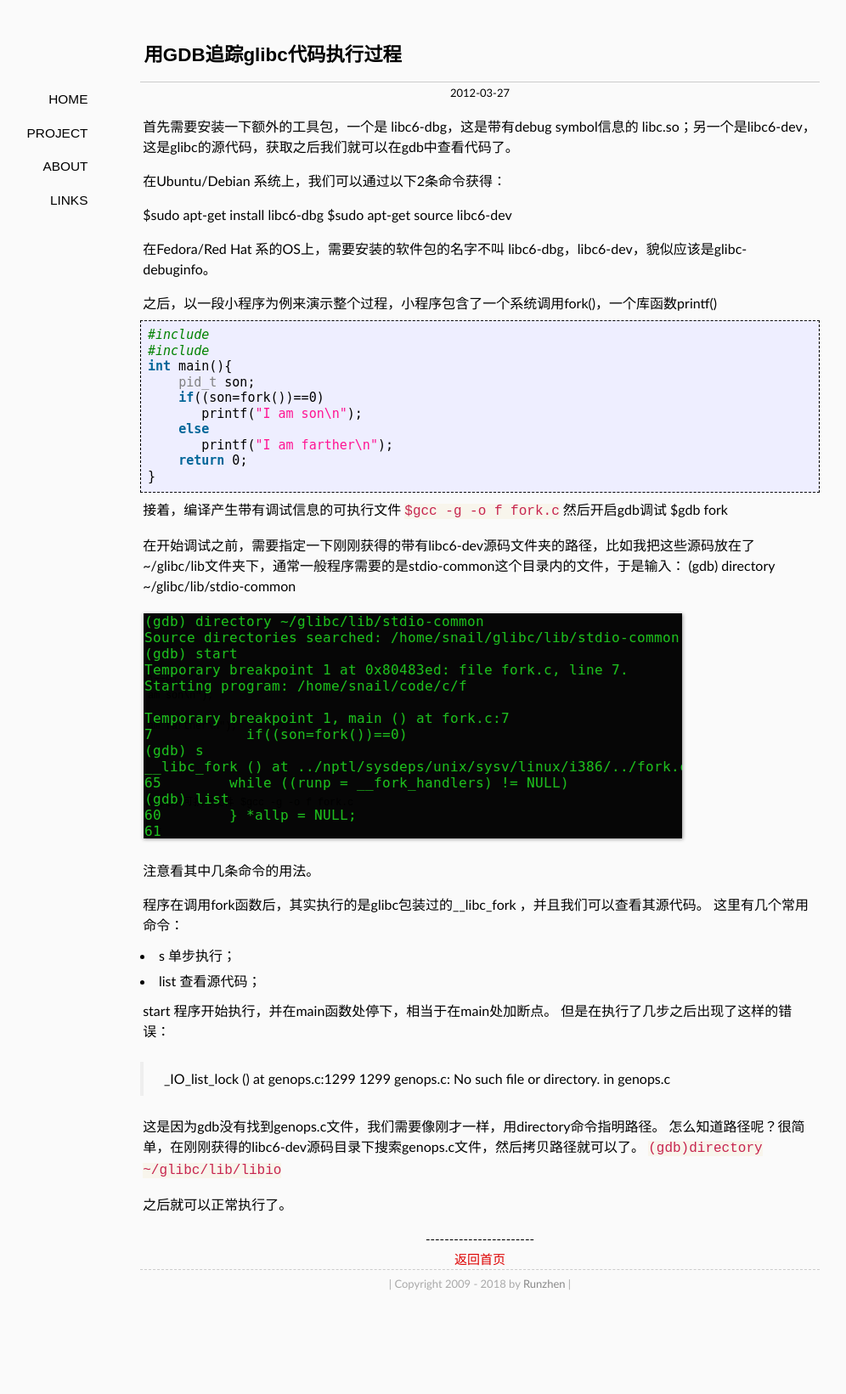
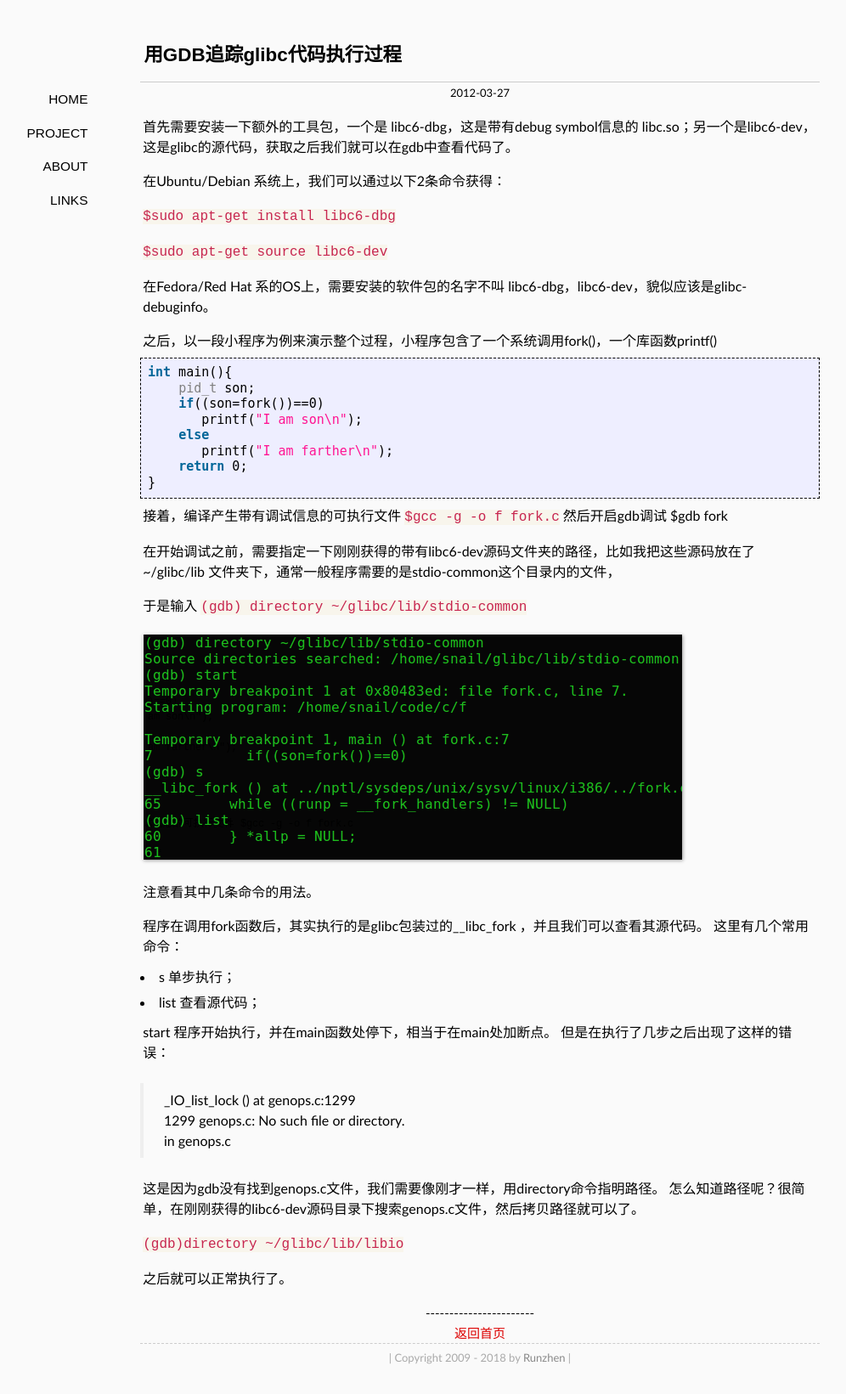
Before and after one commit to shaman7036/runzhen.github.io, a Jekyll site: the page built from _posts/2012-03-27-trace-glibc-by-using-gdb.md, in a window 1280 px wide. Shown: the whole page at 85% size, without its empty margins (75-1071 px from the left). Built offline with Jekyll 4.4.1, drawn with Linux system fonts in a browser that asks for light colours; some web fonts are replaced; comment, search, counter and statistics services are not loaded; before the commit the page ends 1554 px from its top, so only the background shows below that.

````diff
--- a/_posts/2012-03-27-trace-glibc-by-using-gdb.md
+++ b/_posts/2012-03-27-trace-glibc-by-using-gdb.md
@@ -10,8 +10,9 @@ tags: [linux]
 
 在Ubuntu/Debian 系统上，我们可以通过以下2条命令获得：
 
-$sudo apt-get install libc6-dbg
-$sudo apt-get source libc6-dev
+`$sudo apt-get install libc6-dbg`
+
+`$sudo apt-get source libc6-dev`
 
 
 在Fedora/Red Hat 系的OS上，需要安装的软件包的名字不叫 libc6-dbg，libc6-dev，貌似应该是glibc-debuginfo。
@@ -19,8 +20,6 @@ $sudo apt-get source libc6-dev
 之后，以一段小程序为例来演示整个过程，小程序包含了一个系统调用fork()，一个库函数printf()
 
 ```
-#include
-#include
 int main(){
     pid_t son;
     if((son=fork())==0)
@@ -34,7 +33,9 @@ int main(){
 接着，编译产生带有调试信息的可执行文件 `$gcc -g -o f fork.c`
 然后开启gdb调试 $gdb fork
 
-在开始调试之前，需要指定一下刚刚获得的带有libc6-dev源码文件夹的路径，比如我把这些源码放在了 ~/glibc/lib文件夹下，通常一般程序需要的是stdio-common这个目录内的文件，于是输入： (gdb) directory ~/glibc/lib/stdio-common
+在开始调试之前，需要指定一下刚刚获得的带有libc6-dev源码文件夹的路径，比如我把这些源码放在了 ~/glibc/lib 文件夹下，通常一般程序需要的是stdio-common这个目录内的文件，
+
+于是输入 `(gdb) directory ~/glibc/lib/stdio-common`
 
 ![gdb](/image/2012/gdb.png)
 
@@ -55,6 +56,7 @@ start 程序开始执行，并在main函数处停下，相当于在main处加断
 
 这是因为gdb没有找到genops.c文件，我们需要像刚才一样，用directory命令指明路径。
 怎么知道路径呢？很简单，在刚刚获得的libc6-dev源码目录下搜索genops.c文件，然后拷贝路径就可以了。
+
 `(gdb)directory ~/glibc/lib/libio`
 
 之后就可以正常执行了。
````
Also changed, not shown: _posts/2013-02-22-skiplist.md (added, +55 -0 lines), image/2013/skiplist1.png (added), image/2013/skiplist2.jpg (added).
